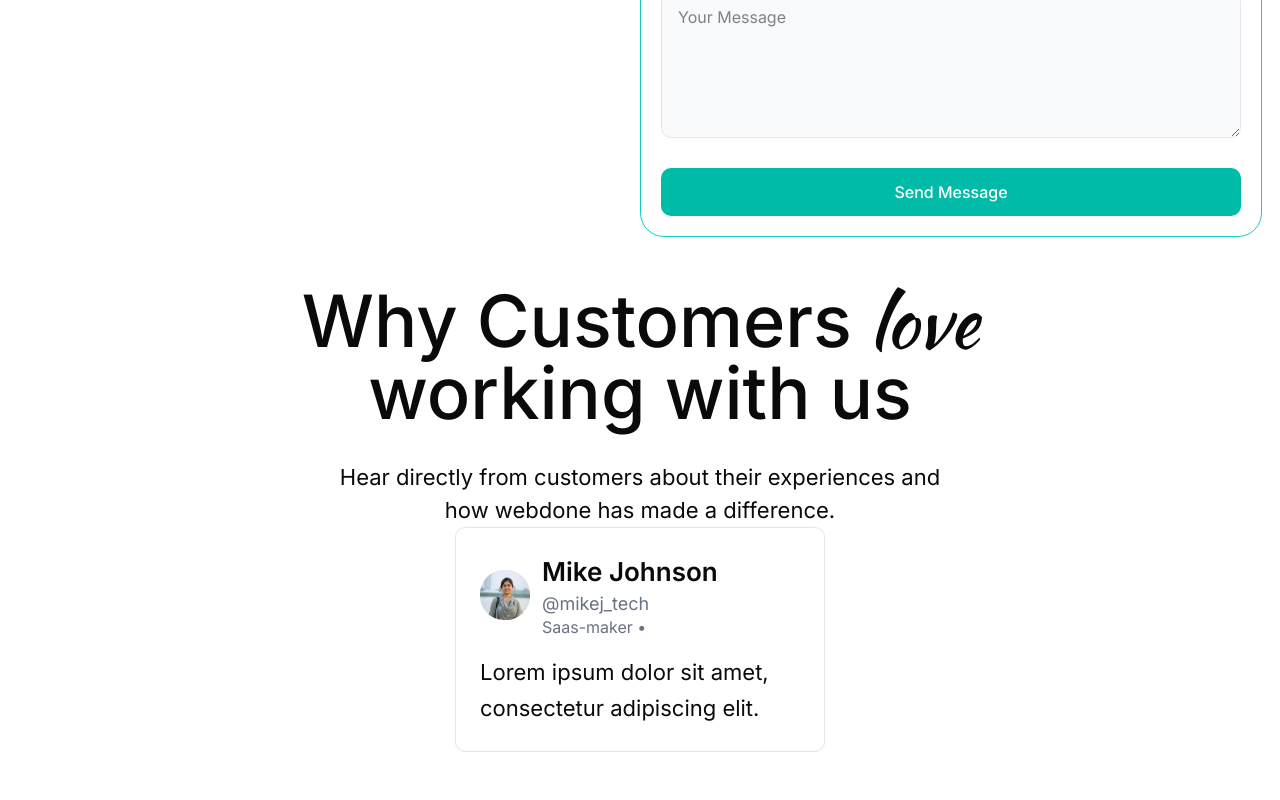
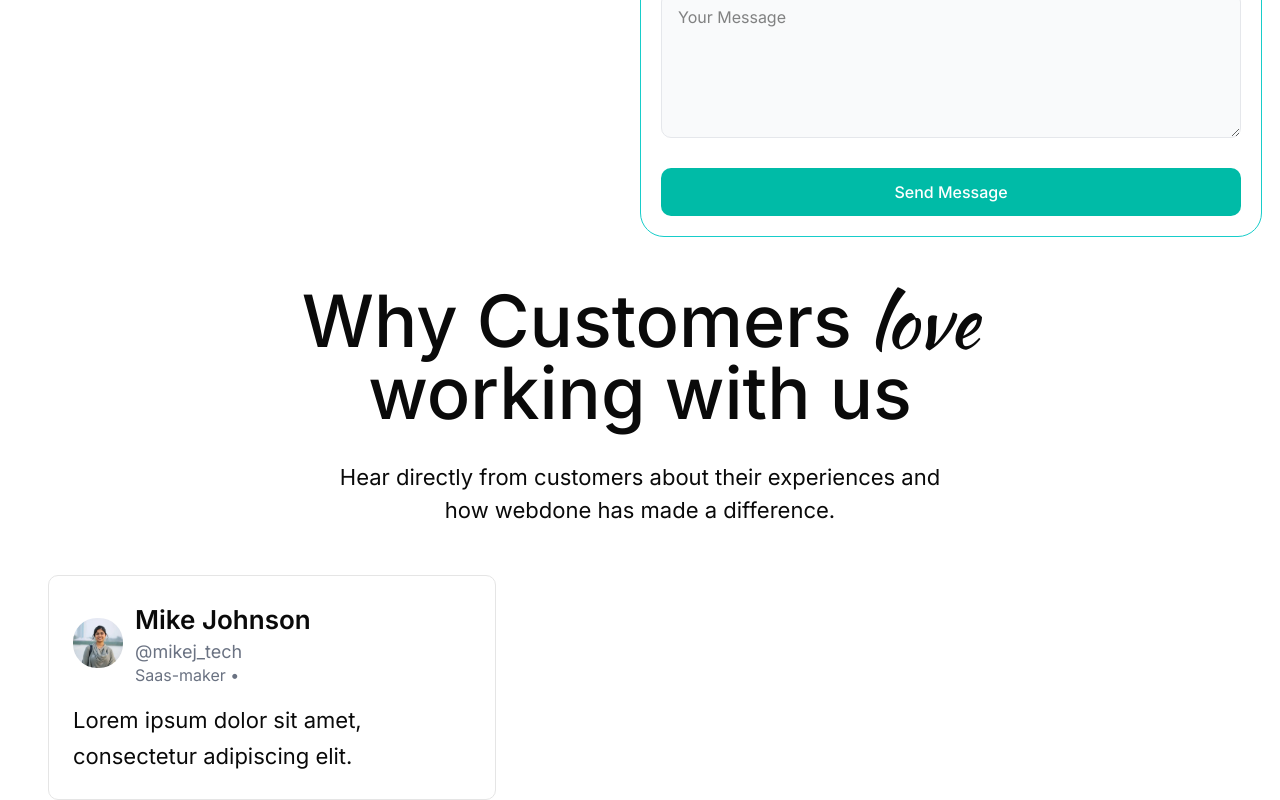
Before and after one commit to Roshen-Perera/ceylon-developers-portfolio, a Next.js app: page / in a window 1280 px wide. Shown: the part 6037-6837 px from the top of the page. Before the commit the page ends 6789 px from the top, so only its background shows below. Built offline with nearby package versions, Linux system fonts and the light colour scheme.

Commit message:
changed alignment to left

```diff
--- a/app/page.tsx
+++ b/app/page.tsx
@@ -446,7 +446,9 @@ export default function Home() {
             has made a difference.
           </p>
         </div>
-        <Reviews/>
+      </div>
+      <div className="flex flex-col ml-12 mt-12">
+        <Reviews />
       </div>
     </>
   );
```
